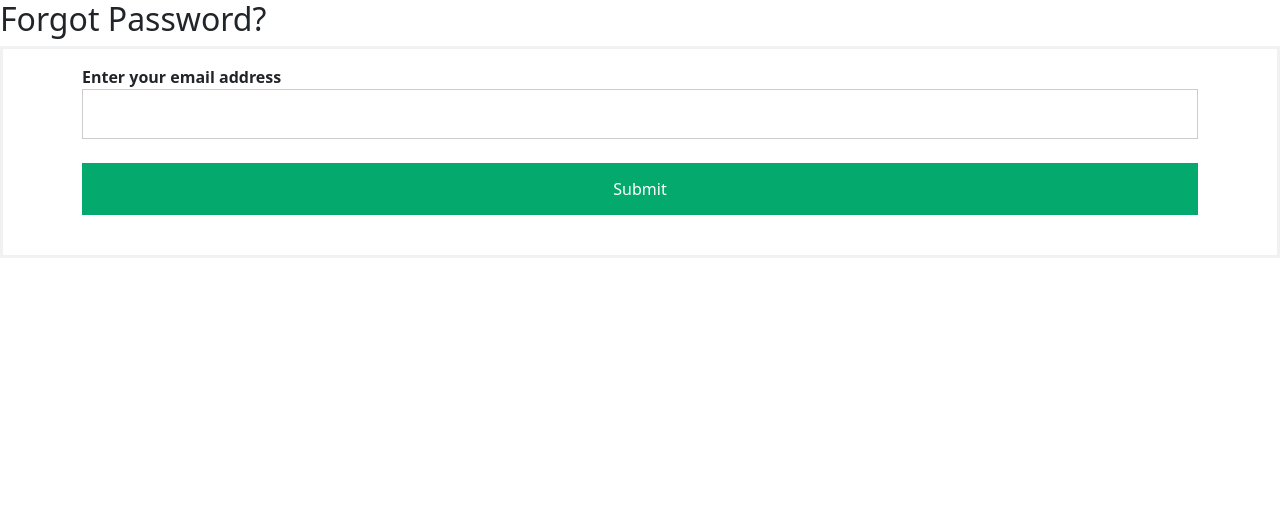
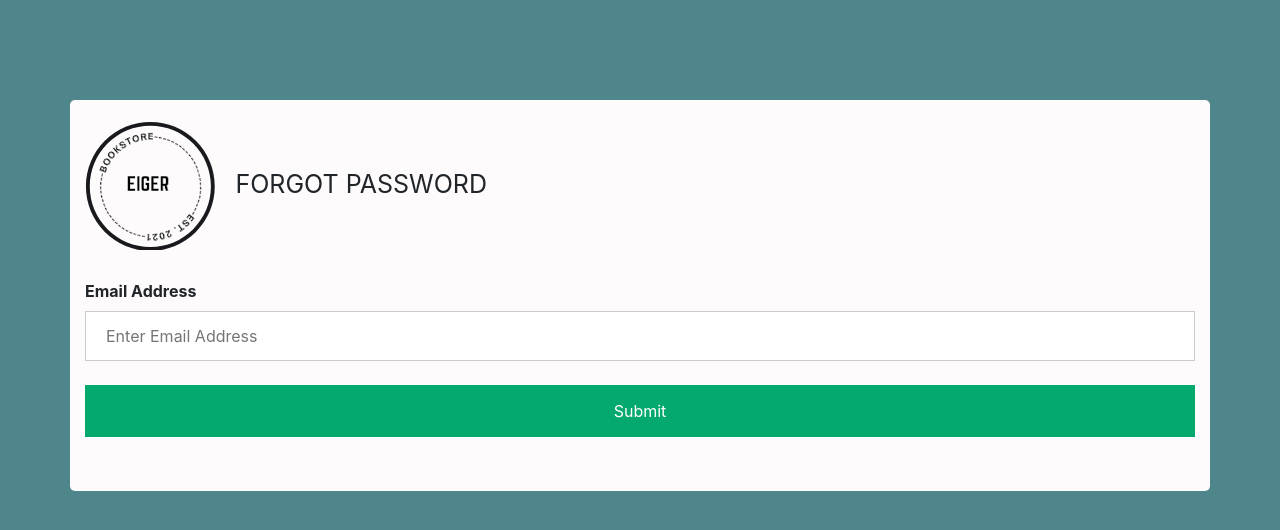
Before and after one commit to Application-Development-AD/Eiger, a Django app: page /forgotpassword/ in a window 1280 px wide. Shown: the top 530 px of the page. Run offline with Django 3.2, Linux system fonts and the light colour scheme; some libraries are stand-ins or nearby versions.

Commit message:
changes1

```diff
--- a/static/css/login.css
+++ b/static/css/login.css
@@ -1,12 +1,9 @@
-form {
-    border: 3px solid #f1f1f1;
-  }
 
   /* Full-width inputs */
   input[type=text], input[type=password] {
     width: 100%;
     padding: 12px 20px;
-    margin: 0 auto;
+    margin: auto;
     display: inline-block;
     border: 1px solid #ccc;
     box-sizing: border-box;
@@ -49,7 +46,11 @@ form {
 
   /* Add padding to containers */
   .container {
-    padding: 16px;
+    width: 50%;
+    margin: 100px auto;
+    border-radius: 5px;
+    background-color: #fdfbfb;
+    padding: 20px 50px 30px 50px;
   }
 
   /* The "Forgot password" text */
@@ -68,3 +69,18 @@ form {
       width: 100%;
     }
   }
+
+  box {
+    background-color: lightgrey;
+    position: absolute;
+    top: 100px;
+    left: 300px;
+    width: 600px;
+    padding: 50px;
+    margin: 20px;
+  }
+
+  text {
+    font-size: 25px;
+    display: inline-block;
+  }
--- a/store/templates/store/forgotpassword.html
+++ b/store/templates/store/forgotpassword.html
@@ -5,13 +5,16 @@
     {% load static %}
     <link rel="stylesheet" type="text/css" href="{% static '/css/login.css' %}">
     <link rel="stylesheet" type="text/css" href="{% static '/css/bootstrap.min (2).css' %}">
+    <link rel="stylesheet" type="text/css" href="{% static 'css/style.css' %}">
+    <link rel="stylesheet" href="https://stackpath.bootstrapcdn.com/bootstrap/4.4.1/css/bootstrap.min.css" integrity="sha384-Vkoo8x4CGsO3+Hhxv8T/Q5PaXtkKtu6ug5TOeNV6gBiFeWPGFN9MuhOf23Q9Ifjh" crossorigin="anonymous">
 </head>
-<body>
-    <h2>Forgot Password?</h2>
+<body style="background-color: #4f868c;">
     <form method='post'>
     <div class="container">
-        <label for="email"><b>Enter your email address</b></label><br>
-        <input type="text" placeholder="" name="email" required><br><br>
+        <a class="navbar-brand" href="#"><img src="{% static 'image/logo.png' %}"></a>
+        <text>FORGOT PASSWORD</text><br><br>
+        <label for="email"><b>Email Address</b></label><br>
+        <input type="text" placeholder="Enter Email Address" name="email" required><br><br>
 
         <button type="submit">Submit</button><br><br>
     </div>
--- a/store/templates/store/main.html
+++ b/store/templates/store/main.html
@@ -30,6 +30,9 @@
           <ul class="navbar-nav mr-auto">
             <li class="nav-item active">
               <a class="nav-link" href="#">Home <span class="sr-only">(current)</span></a>
+            </li>
+            <li class="nav-item">
+              <a class="nav-link" href="{% url 'accountDetails' %}">My Account</a>
             </li>
             <li class="nav-item">
               <a class="nav-link" href="#">Link</a>
--- a/store/urls.py
+++ b/store/urls.py
@@ -6,4 +6,5 @@ urlpatterns = [
     path('cart/', views.cart, name="cart"),
     path('login/', views.login, name="login"),
     path('forgotpassword/', views.forgotpassword, name="forgotpassword"),
+    path('accountDetails/', views.accountDetails, name="accountDetails"),
 ]
--- a/store/views.py
+++ b/store/views.py
@@ -17,3 +17,7 @@ def login(request):
 def forgotpassword(request):
     context = {}
     return render(request, 'store/forgotpassword.html', context)
+
+def accountDetails(request):
+    context = {}
+    return render(request, 'store/accountDetails.html', context)
```
Also changed, not shown: store/templates/store/accountDetails.html (+16 -6 lines), store/templates/store/login.html (+4 -8 lines).
